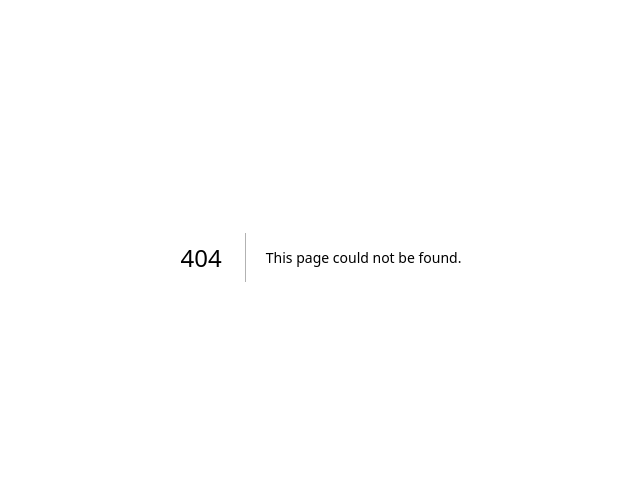
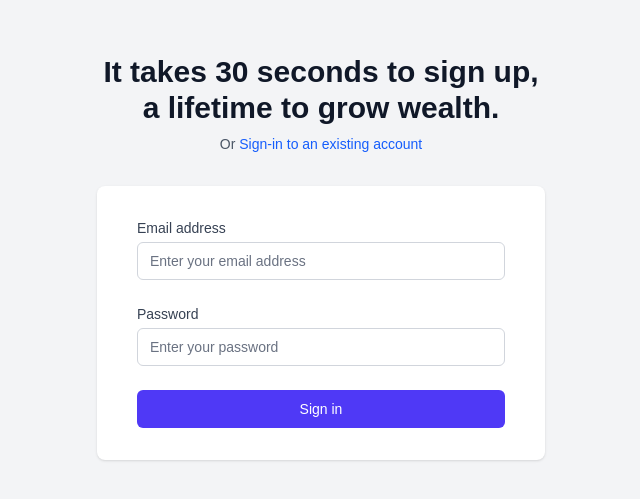
Before and after one commit to sacheenshyama/trading-portfolio, a Next.js app in the folder frontend/: page /sign-up in a window 1280 px wide. Before the commit this address had no page. Shown: the part 143-642 px from the top of the page, without its empty margins (319-959 px from the left). Built offline with nearby package versions, Linux system fonts and the light colour scheme.

Commit message:
login and register component half implemented and file/folder str updated

```diff
--- a/frontend/package.json
+++ b/frontend/package.json
@@ -9,11 +9,14 @@
     "lint": "next lint"
   },
   "dependencies": {
+    "@hookform/resolvers": "^5.1.1",
     "axios": "^1.11.0",
     "next": "15.4.2",
     "react": "19.1.0",
     "react-dom": "19.1.0",
-    "react-icons": "^5.5.0"
+    "react-hook-form": "^7.61.1",
+    "react-icons": "^5.5.0",
+    "zod": "^4.0.10"
   },
   "devDependencies": {
     "@eslint/eslintrc": "^3",
--- /dev/null
+++ b/frontend/src/app/(auth)/(routes)/sign-in/_components/SigninForm.tsx
@@ -0,0 +1,58 @@
+import React from "react";
+
+const SigninForm = () => {
+  return (
+    <form className="space-y-6" action="#" method="POST">
+      <div>
+        <label
+          htmlFor="email"
+          className="block text-sm font-medium text-gray-700"
+        >
+          Email address
+        </label>
+        <div className="mt-1">
+          <input
+            id="email"
+            name="email"
+            type="email"
+            autoComplete="email"
+            required
+            className="appearance-none rounded-md relative block w-full px-3 py-2 border border-gray-300 placeholder-gray-500 text-gray-900 focus:outline-none focus:ring-indigo-500 focus:border-indigo-500 focus:z-10 sm:text-sm"
+            placeholder="Enter your email address"
+          />
+        </div>
+      </div>
+
+      <div>
+        <label
+          htmlFor="password"
+          className="block text-sm font-medium text-gray-700"
+        >
+          Password
+        </label>
+        <div className="mt-1">
+          <input
+            id="password"
+            name="password"
+            type="password"
+            autoComplete="current-password"
+            required
+            className="appearance-none rounded-md relative block w-full px-3 py-2 border border-gray-300 placeholder-gray-500 text-gray-900 focus:outline-none focus:ring-indigo-500 focus:border-indigo-500 focus:z-10 sm:text-sm"
+            placeholder="Enter your password"
+          />
+        </div>
+      </div>
+
+      <div>
+        <button
+          type="submit"
+          className="group relative w-full flex justify-center py-2 px-4 border border-transparent text-sm font-medium rounded-md text-white bg-indigo-600 hover:bg-indigo-700 focus:outline-none focus:ring-2 focus:ring-offset-2 focus:ring-indigo-500"
+        >
+          Sign in
+        </button>
+      </div>
+    </form>
+  );
+};
+
+export default SigninForm;
--- /dev/null
+++ b/frontend/src/app/(auth)/(routes)/sign-in/page.tsx
@@ -0,0 +1,32 @@
+import React from "react";
+import SigninForm from "./_components/SigninForm";
+import Link from "next/link";
+
+const page = () => {
+  return (
+    <>
+      <div className="sm:mx-auto sm:w-full sm:max-w-md">
+        <h2 className=" text-center text-3xl font-extrabold text-gray-900">
+          Ready to see green? Enter your credentials.
+        </h2>
+        <p className="mt-2 text-center text-sm text-gray-600 max-w">
+          Or{" "}
+          <Link
+            href="/sign-up"
+            className="font-medium text-blue-600 hover:text-blue-500"
+          >
+            create an account
+          </Link>
+        </p>
+      </div>
+
+      <div className="mt-8 sm:mx-auto sm:w-full sm:max-w-md">
+        <div className="bg-white py-8 px-4 shadow sm:rounded-lg sm:px-10">
+          <SigninForm />
+        </div>
+      </div>
+    </>
+  );
+};
+
+export default page;
--- /dev/null
+++ b/frontend/src/app/(auth)/(routes)/sign-up/_components/SignupForm.tsx
@@ -0,0 +1,78 @@
+"use client";
+import { zodResolver } from "@hookform/resolvers/zod";
+import { useRouter } from "next/navigation";
+import React, { useState } from "react";
+import { useForm } from "react-hook-form";
+import { z } from "zod";
+
+const schema = z.object({
+  email: z.string().email("Invalid email"),
+  password: z.string().min(6, "Password must be at least 6 characters"),
+});
+const SignupForm = () => {
+  const router = useRouter();
+  const [loading, setLoading] = useState(false);
+  const [error, setError] = useState();
+  const {
+    register,
+    handleSubmit,
+    formState: { errors },
+  } = useForm({ resolver: zodResolver(schema) });
+
+  return (
+    <form className="space-y-6" action="#" method="POST">
+      <div>
+        <label
+          htmlFor="email"
+          className="block text-sm font-medium text-gray-700"
+        >
+          Email address
+        </label>
+        <div className="mt-1">
+          <input
+            {...register("email")}
+            id="email"
+            name="email"
+            type="email"
+            autoComplete="email"
+            required
+            className="appearance-none rounded-md relative block w-full px-3 py-2 border border-gray-300 placeholder-gray-500 text-gray-900 focus:outline-none focus:ring-indigo-500 focus:border-indigo-500 focus:z-10 sm:text-sm"
+            placeholder="Enter your email address"
+          />
+        </div>
+      </div>
+
+      <div>
+        <label
+          htmlFor="password"
+          className="block text-sm font-medium text-gray-700"
+        >
+          Password
+        </label>
+        <div className="mt-1">
+          <input
+            {...register("password")}
+            id="password"
+            name="password"
+            type="password"
+            autoComplete="current-password"
+            required
+            className="appearance-none rounded-md relative block w-full px-3 py-2 border border-gray-300 placeholder-gray-500 text-gray-900 focus:outline-none focus:ring-indigo-500 focus:border-indigo-500 focus:z-10 sm:text-sm"
+            placeholder="Enter your password"
+          />
+        </div>
+      </div>
+
+      <div>
+        <button
+          type="submit"
+          className="group relative w-full flex justify-center py-2 px-4 border border-transparent text-sm font-medium rounded-md text-white bg-indigo-600 hover:bg-indigo-700 focus:outline-none focus:ring-2 focus:ring-offset-2 focus:ring-indigo-500"
+        >
+          Sign in
+        </button>
+      </div>
+    </form>
+  );
+};
+
+export default SignupForm;
--- /dev/null
+++ b/frontend/src/app/(auth)/(routes)/sign-up/page.tsx
@@ -0,0 +1,32 @@
+import React from "react";
+import SignupForm from "./_components/SignupForm";
+import Link from "next/link";
+
+const page = () => {
+  return (
+    <>
+      <div className="sm:mx-auto sm:w-full sm:max-w-md">
+        <h2 className=" text-center text-3xl font-extrabold text-gray-900">
+          It takes 30 seconds to sign up, a lifetime to grow wealth.
+        </h2>
+        <p className="mt-2 text-center text-sm text-gray-600 max-w">
+          Or{" "}
+          <Link
+            href="/sign-in"
+            className="font-medium text-blue-600 hover:text-blue-500"
+          >
+            Sign-in to an existing account
+          </Link>
+        </p>
+      </div>
+
+      <div className="mt-8 sm:mx-auto sm:w-full sm:max-w-md">
+        <div className="bg-white py-8 px-4 shadow sm:rounded-lg sm:px-10">
+          <SignupForm />
+        </div>
+      </div>
+    </>
+  );
+};
+
+export default page;
--- /dev/null
+++ b/frontend/src/app/(auth)/layout.tsx
@@ -0,0 +1,11 @@
+import React from "react";
+
+const AuthLayout = ({ children }: { children: React.ReactNode }) => {
+  return (
+    <div className="min-h-screen bg-gray-100 flex flex-col justify-center py-12 sm:px-6 lg:px-8">
+      {children}
+    </div>
+  );
+};
+
+export default AuthLayout;
--- /dev/null
+++ b/frontend/src/app/(dashboard)/portfolio/page.tsx
@@ -0,0 +1,69 @@
+"use client";
+import PortfolioTable from "@/components/PortfolioTable";
+import SearchBox from "@/components/SearchBox";
+import SectorSummary from "@/components/SectorSummary";
+import Image from "next/image";
+import { useState } from "react";
+
+export default function Home() {
+  const [stockData, setStockData] = useState(null);
+  const handleSubmit = (e: React.FormEvent) => {
+    e.preventDefault();
+    console.log("form submitted");
+    // Handle form submission logic here
+  };
+  return (
+    <main className="max-w-7xl mx-auto p-4">
+      <h1 className="text-wxl font-bold mb-4">Portfolio Dashboard</h1>
+      {/* search box with form */}
+      <form className="w-full max-w-lg" onSubmit={handleSubmit}>
+        <div className="flex flex-wrap -mx-3 mb-6">
+          <div className="w-full px-3">
+            <SearchBox setStockData={setStockData} />
+          </div>
+        </div>
+        <div className="flex flex-wrap -mx-3 mb-6">
+          <div className="w-full md:w-1/2 px-3 mb-6 md:mb-0">
+            <input
+              className="appearance-none block w-full border border-gray-200 rounded py-2 px-2 mb-3 leading-tight focus:outline-none focus:bg-white"
+              id="grid-first-name"
+              type="text"
+              placeholder="Buy Price"
+            />
+          </div>
+          <div className="w-full md:w-1/2 px-3">
+            <input
+              className="appearance-none block w-full border border-gray-200 rounded py-2 px-2 leading-tight focus:outline-none focus:bg-white focus:border-gray-500"
+              id="grid-last-name"
+              type="text"
+              placeholder="Quantity"
+            />
+          </div>
+        </div>
+
+        <div className="flex flex-wrap -mx-3 mb-6">
+          <div className="w-full md:w-1/2 px-3 mb-6 md:mb-0">
+            <input
+              className="appearance-none block w-full  border border-gray-200 rounded py-2 px-2 mb-3 leading-tight focus:outline-none focus:bg-white"
+              id="grid-first-name"
+              type="text"
+              placeholder="Total investment"
+            />
+          </div>
+          <div className="w-full md:w-1/2 px-3">
+            <button
+              type="submit"
+              className="focus:outline-none text-white bg-green-700 hover:bg-green-800 focus:ring-4 focus:ring-green-300 font-medium rounded-lg text-sm px-5 py-2.5 me-2 mb-2 dark:bg-green-600 dark:hover:bg-green-700 dark:focus:ring-green-800"
+            >
+              Green
+            </button>
+          </div>
+        </div>
+      </form>
+
+      <div className="mt-6">
+        <PortfolioTable />
+      </div>
+    </main>
+  );
+}
```
Also changed, not shown: frontend/src/app/(dashboard)/_layout.tsx (added), 1 other file (tests, documents, lock files or other folders).
